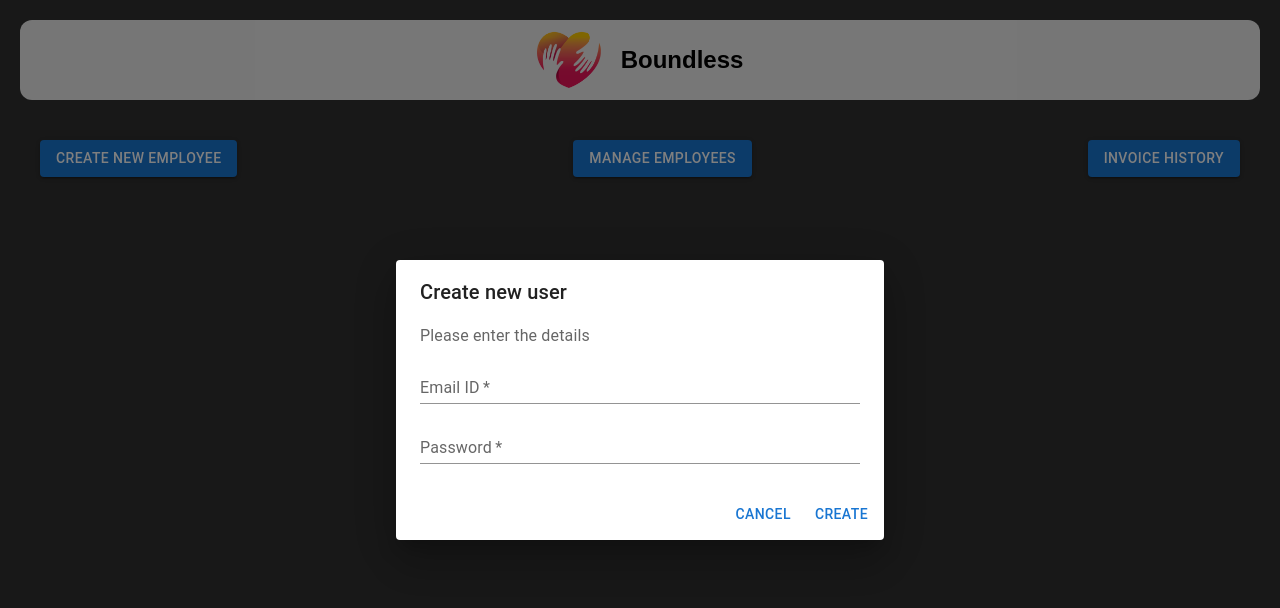
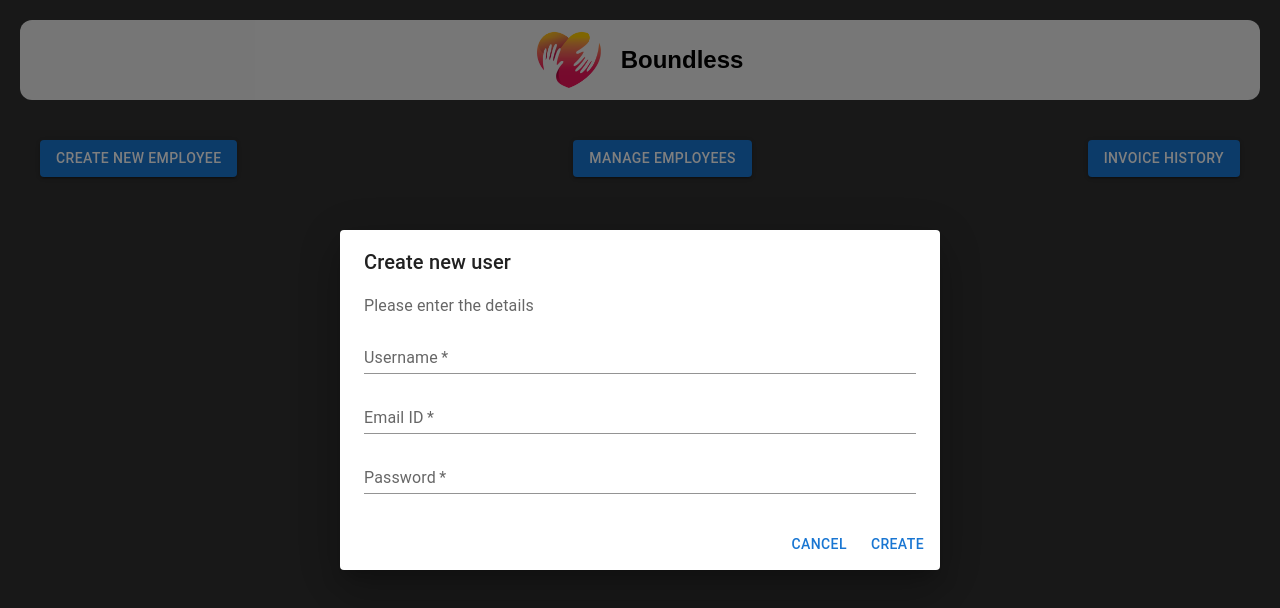
Before and after one commit to Rage-Gaming/billing, a React (Vite) app: page /admin in a window 1280 px wide. Both pictures are taken after a click on the button "CREATE NEW EMPLOYEE". Shown: the top 608 px of the page. Built offline with nearby package versions, Linux system fonts and the light colour scheme.

Commit message:
FEAT: Login and register

```diff
--- a/src/components/Modal.jsx
+++ b/src/components/Modal.jsx
@@ -33,8 +33,8 @@ const FormDialog = ({open, onClose, title, description, fields, onSubmit, submit
               autoFocus={field.autoFocus}
               required={field.required}
               margin="dense"
-              minlength={field.length || 0}
-              maxlength={field.length || 100}
+              minLength={field.length || 0}
+              maxLength={field.length || 100}
               name={field.name}
               label={field.label}
               type={field.type || 'text'}
--- a/src/pages/admin/Admin.jsx
+++ b/src/pages/admin/Admin.jsx
@@ -2,11 +2,18 @@ import { React, useState } from 'react'
 import AdminNavbar from './AdminNavbar'
 import Button from '@mui/material/Button';
 import FormDialog from '../../components/Modal';
+import axios from 'axios';
 
 const Admin = () => {
   const [isModelOpen, setModelIsOpen] = useState(false);
 
   const formFields = [
+    {
+      name: 'username',
+      label: 'Username',
+      type: 'text',
+      required: true,
+    },
     {
       name: 'email',
       label: 'Email ID',
@@ -21,7 +28,14 @@ const Admin = () => {
     },
   ];
 
-  const handleFormSubmit = (data) => {
+  const handleNewUserFormSubmit = (data) => {
+    axios.post('http://localhost:5000/api/auth/register', data)
+      .then((response) => {
+        setModelIsOpen(false);
+      })
+      .catch((error) => {
+        console.error('There was an error!', error);
+      });
     console.log(data);
   }
 
@@ -48,11 +62,11 @@ const Admin = () => {
 
         <FormDialog
         open={isModelOpen}
-        onClose={() => setModelIsOpen(false)}
+        onClose={() => console.log('close')}
         title="Create new user"
         description="Please enter the details"
         fields={formFields}
-        onSubmit={handleFormSubmit}
+        onSubmit={handleNewUserFormSubmit}
         submitText="Create"
       />
 
--- a/src/pages/loginPage.jsx
+++ b/src/pages/loginPage.jsx
@@ -11,14 +11,12 @@ const LoginPage = () => {
   const handleLogin = async (e) => {
     e.preventDefault()
     try {
-      const { data } = await axios.post("http://localhost:5000/login", {
+      const { data } = await axios.post("http://localhost:5000/api/auth/login", {
         email,
         password,
       });
-
-      if (data.token) {
-        localStorage.setItem("authToken", data.token); // Store token
-        navigate(`/welcome?username=${data.username}`); // Redirect to welcome page with username
+      if (data.user.username) {
+        navigate(`/welcome?username=${data.user.username}`); // Redirect to welcome page with username
       } else {
         setError("Invalid credentials");
       }
```
Also changed, not shown: 1 other file (tests, documents, lock files or other folders).
